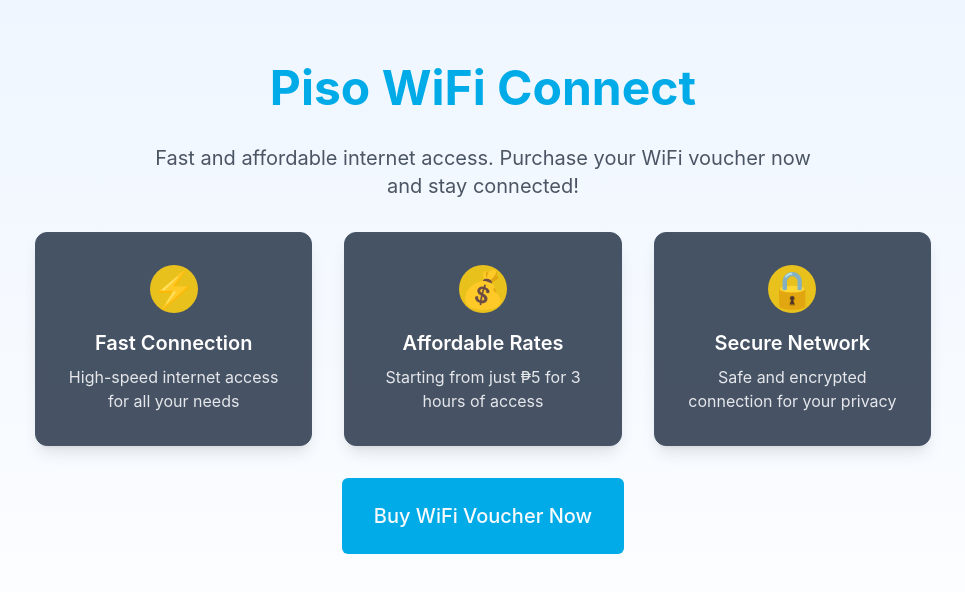
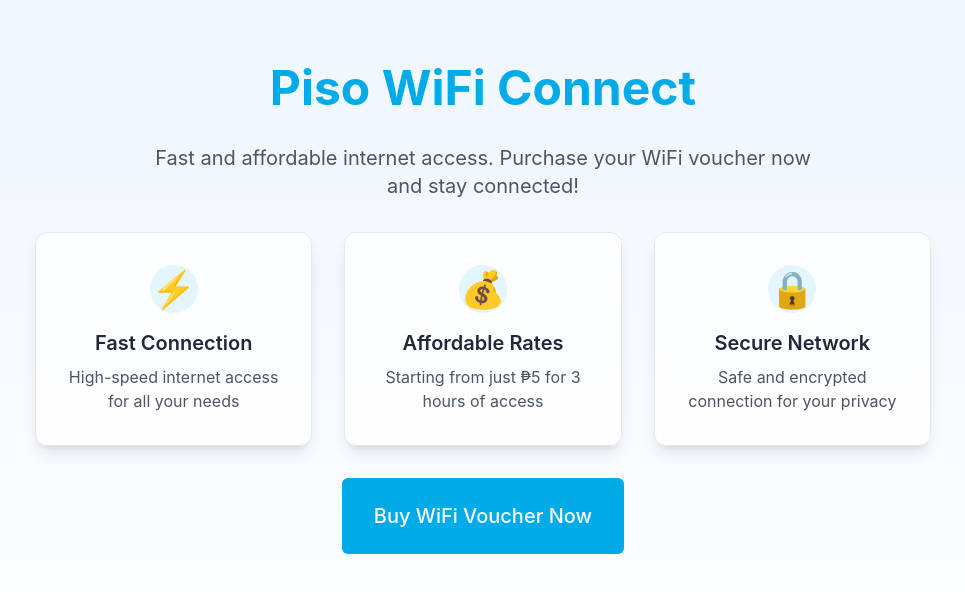
Before and after one commit to dan027-ai/pisowifi, a React (Vite) app: page / in a window 1280 px wide. Shown: the top 592 px of the page, without its empty margins (157-1122 px from the left). Built offline with nearby package versions, Linux system fonts and the light colour scheme.

Commit message:
Update feature boxes for light/dark mode
Modify the feature boxes to adapt their colors based on the current mode (light or dark). Ensure that the boxes display appropriate colors for both light mode and dark mode to enhance visual consistency.
[skip gpt_engineer]

```diff
--- a/src/pages/Home.tsx
+++ b/src/pages/Home.tsx
@@ -17,22 +17,22 @@ const Home = () => {
           </p>
 
           <div className="grid gap-8 md:grid-cols-3 max-w-4xl mx-auto mt-12">
-            <div className="bg-slate-700/90 backdrop-blur-sm p-8 rounded-xl shadow-lg border border-slate-600 hover:shadow-xl transition-all duration-300 hover:-translate-y-1 group">
-              <div className="text-4xl mb-4 bg-yellow-400/90 w-12 h-12 rounded-full flex items-center justify-center mx-auto">⚡</div>
-              <h3 className="text-xl font-semibold mb-2 text-white">Fast Connection</h3>
-              <p className="text-gray-200">High-speed internet access for all your needs</p>
+            <div className="bg-white/80 dark:bg-slate-700/90 backdrop-blur-sm p-8 rounded-xl shadow-lg border border-gray-200 dark:border-slate-600 hover:shadow-xl transition-all duration-300 hover:-translate-y-1 group">
+              <div className="text-4xl mb-4 bg-gcash-blue/10 dark:bg-yellow-400/90 w-12 h-12 rounded-full flex items-center justify-center mx-auto">⚡</div>
+              <h3 className="text-xl font-semibold mb-2 text-gray-800 dark:text-white">Fast Connection</h3>
+              <p className="text-gray-600 dark:text-gray-200">High-speed internet access for all your needs</p>
             </div>
 
-            <div className="bg-slate-700/90 backdrop-blur-sm p-8 rounded-xl shadow-lg border border-slate-600 hover:shadow-xl transition-all duration-300 hover:-translate-y-1 group">
-              <div className="text-4xl mb-4 bg-yellow-400/90 w-12 h-12 rounded-full flex items-center justify-center mx-auto">💰</div>
-              <h3 className="text-xl font-semibold mb-2 text-white">Affordable Rates</h3>
-              <p className="text-gray-200">Starting from just ₱5 for 3 hours of access</p>
+            <div className="bg-white/80 dark:bg-slate-700/90 backdrop-blur-sm p-8 rounded-xl shadow-lg border border-gray-200 dark:border-slate-600 hover:shadow-xl transition-all duration-300 hover:-translate-y-1 group">
+              <div className="text-4xl mb-4 bg-gcash-blue/10 dark:bg-yellow-400/90 w-12 h-12 rounded-full flex items-center justify-center mx-auto">💰</div>
+              <h3 className="text-xl font-semibold mb-2 text-gray-800 dark:text-white">Affordable Rates</h3>
+              <p className="text-gray-600 dark:text-gray-200">Starting from just ₱5 for 3 hours of access</p>
             </div>
 
-            <div className="bg-slate-700/90 backdrop-blur-sm p-8 rounded-xl shadow-lg border border-slate-600 hover:shadow-xl transition-all duration-300 hover:-translate-y-1 group">
-              <div className="text-4xl mb-4 bg-yellow-400/90 w-12 h-12 rounded-full flex items-center justify-center mx-auto">🔒</div>
-              <h3 className="text-xl font-semibold mb-2 text-white">Secure Network</h3>
-              <p className="text-gray-200">Safe and encrypted connection for your privacy</p>
+            <div className="bg-white/80 dark:bg-slate-700/90 backdrop-blur-sm p-8 rounded-xl shadow-lg border border-gray-200 dark:border-slate-600 hover:shadow-xl transition-all duration-300 hover:-translate-y-1 group">
+              <div className="text-4xl mb-4 bg-gcash-blue/10 dark:bg-yellow-400/90 w-12 h-12 rounded-full flex items-center justify-center mx-auto">🔒</div>
+              <h3 className="text-xl font-semibold mb-2 text-gray-800 dark:text-white">Secure Network</h3>
+              <p className="text-gray-600 dark:text-gray-200">Safe and encrypted connection for your privacy</p>
             </div>
           </div>
 
```
